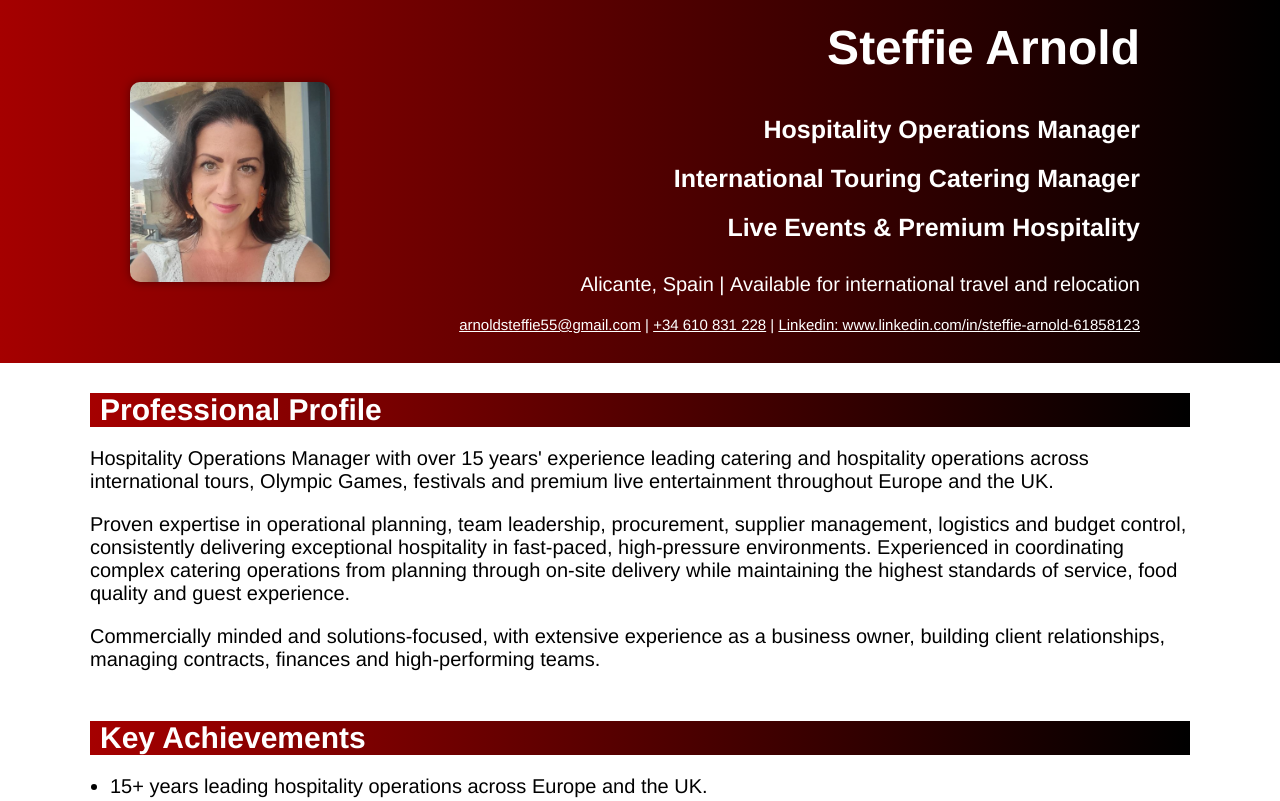
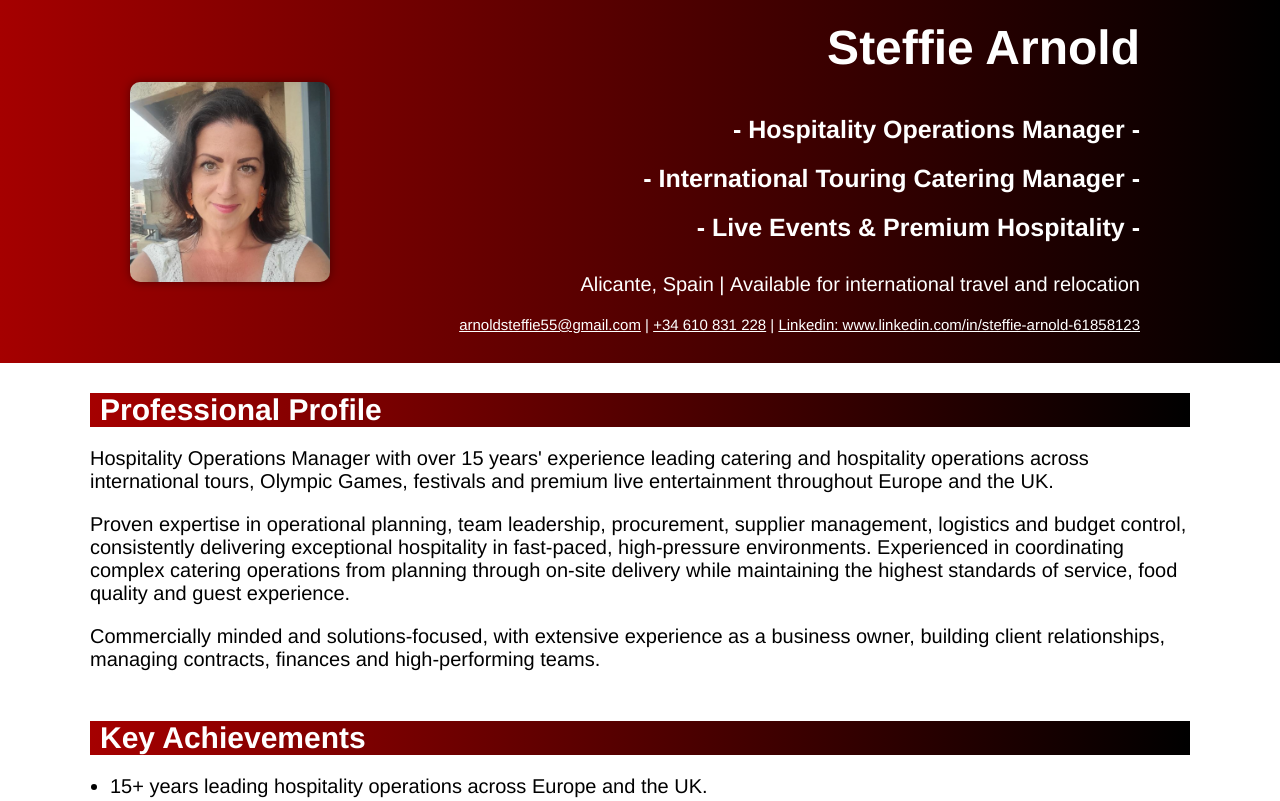
Before and after one commit to peddrums/steffie-arnold-cv, a plain HTML site: page index.html in a window 1280 px wide. Shown: the top 801 px of the page. Drawn offline with Linux system fonts and the light colour scheme.

```diff
--- a/index.html
+++ b/index.html
@@ -26,9 +26,9 @@
         <h1 class="name">Steffie Arnold</h1>
 
         <p class="flex-wrap jobs-bro">
-          Hospitality Operations Manager</p>
-        <p class="flex-wrap jobs-bro">International Touring Catering Manager</p>
-        <p class="flex-wrap jobs-bro">Live Events & Premium Hospitality</p>
+          - Hospitality Operations Manager -</p>
+        <p class="flex-wrap jobs-bro">- International Touring Catering Manager -</p>
+        <p class="flex-wrap jobs-bro">- Live Events & Premium Hospitality -</p>
         <br />
         <p class="flex-wrap statement">
           <text>Alicante, Spain&nbsp;|&nbsp;</text>
```
